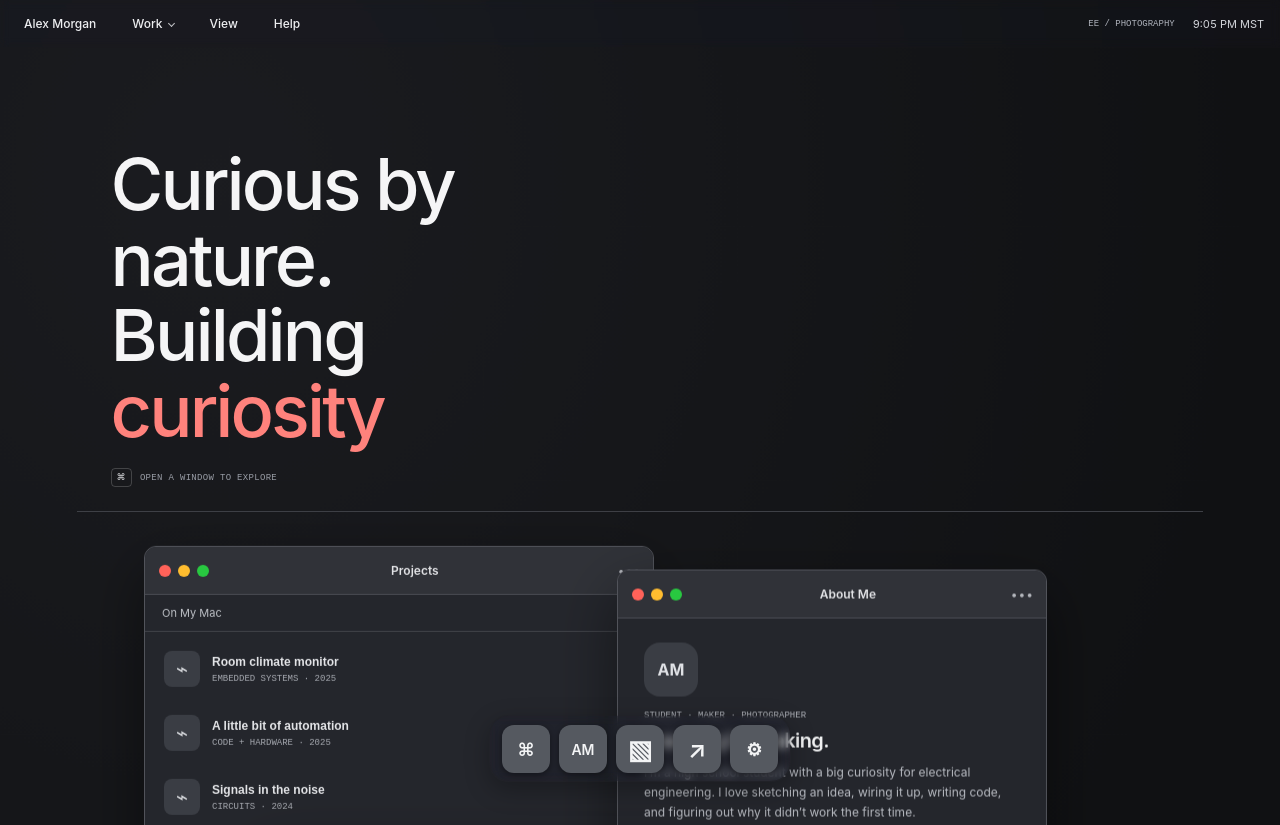
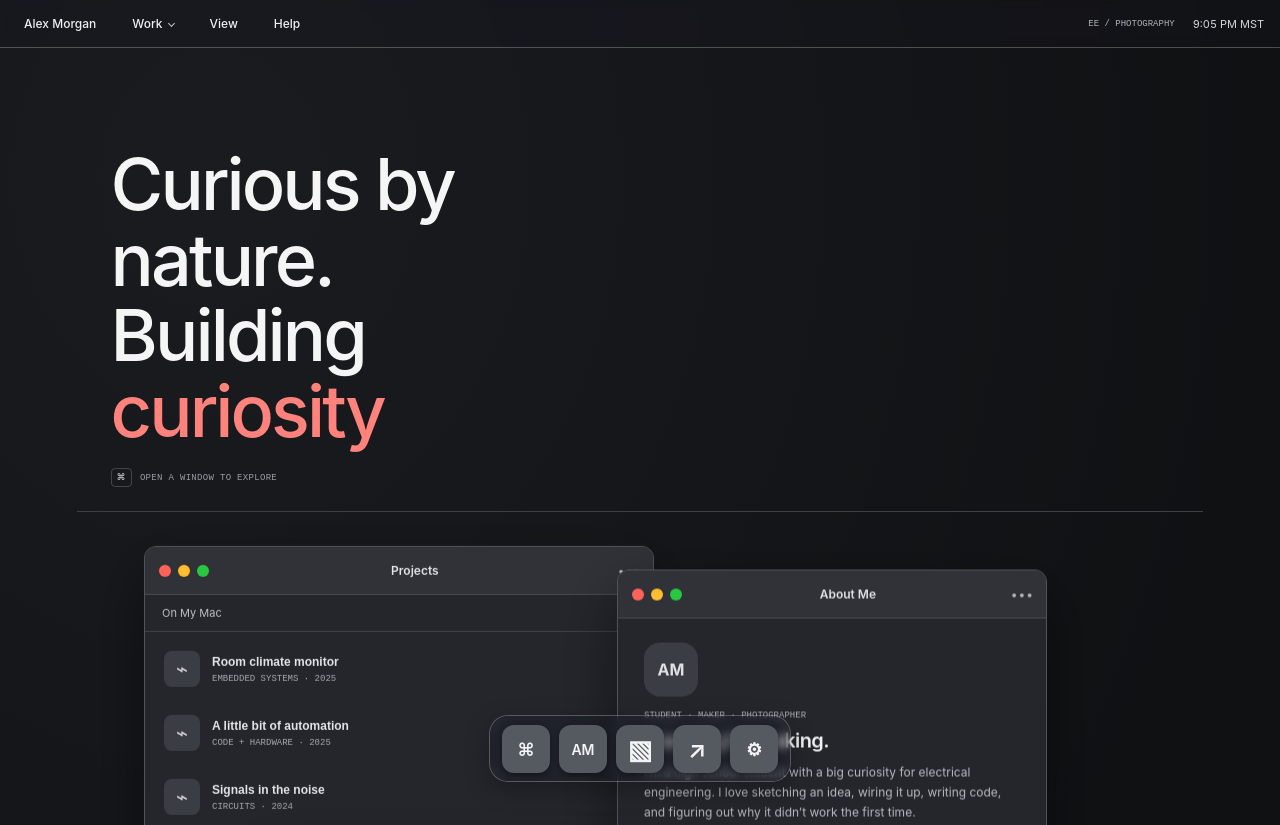
Before and after one commit to Ethan-SP/portfolio, a website built with Vite: page index.html in a window 1280 px wide. Shown: the top 825 px of the page. Built offline with nearby package versions, Linux system fonts and the light colour scheme.

Commit message:
Restore subtle white glass outlines

```diff
--- a/src/style.css
+++ b/src/style.css
@@ -367,7 +367,7 @@ html { scroll-padding-block: calc(64px + var(--safe-top)) calc(96px + var(--safe
   border-top: 1px solid #3e4046;
 }
 .menubar.liquidGlass, .dock.liquidGlass, .dock.liquidGlass.is-scrolled {
-  border-color: transparent;
+  border-color: #ffffff40;
   box-shadow: 0 8px 24px #0004;
 }
 .menubar.liquidGlass { box-shadow: none; }
```
